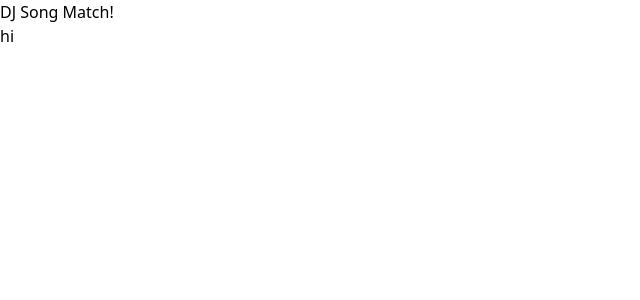
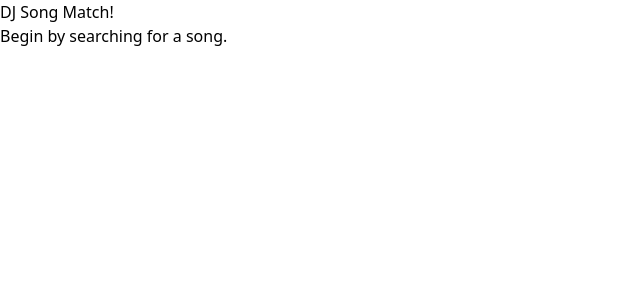
Before and after one commit to ChicoState/djsongmatch, a Next.js app in the folder djsongmatch/: page / in a window 1280 px wide. Shown: the top 300 px of the page, without its empty margins (0-640 px from the left). Built offline with nearby package versions, Linux system fonts and the light colour scheme.

Commit message:
Adds basic homepage with title and instructions

```diff
--- a/djsongmatch/src/app/layout.tsx
+++ b/djsongmatch/src/app/layout.tsx
@@ -5,9 +5,8 @@ export default function RootLayout({
 }>) {
   return (
     <html lang="en">
-      <body className="flex flex-col justify-center items-center bg-black">
+      <body className="bg-black">
         {children}
-        hi
       </body>
     </html>
   );
--- a/djsongmatch/src/app/page.tsx
+++ b/djsongmatch/src/app/page.tsx
@@ -1,5 +1,10 @@
 import "./globals.css";
 
 export default function Home() {
-  return <h1 className="text-6xl text-white">DJ Song Match!</h1>;
+  return (
+    <div className="flex flex-col gap-4 justify-center items-center h-screen">
+      <h1 className="text-6xl text-white">DJ Song Match!</h1>
+      <p className="text-2xl text-white">Begin by searching for a song.</p>
+    </div>
+  );
 }
```
